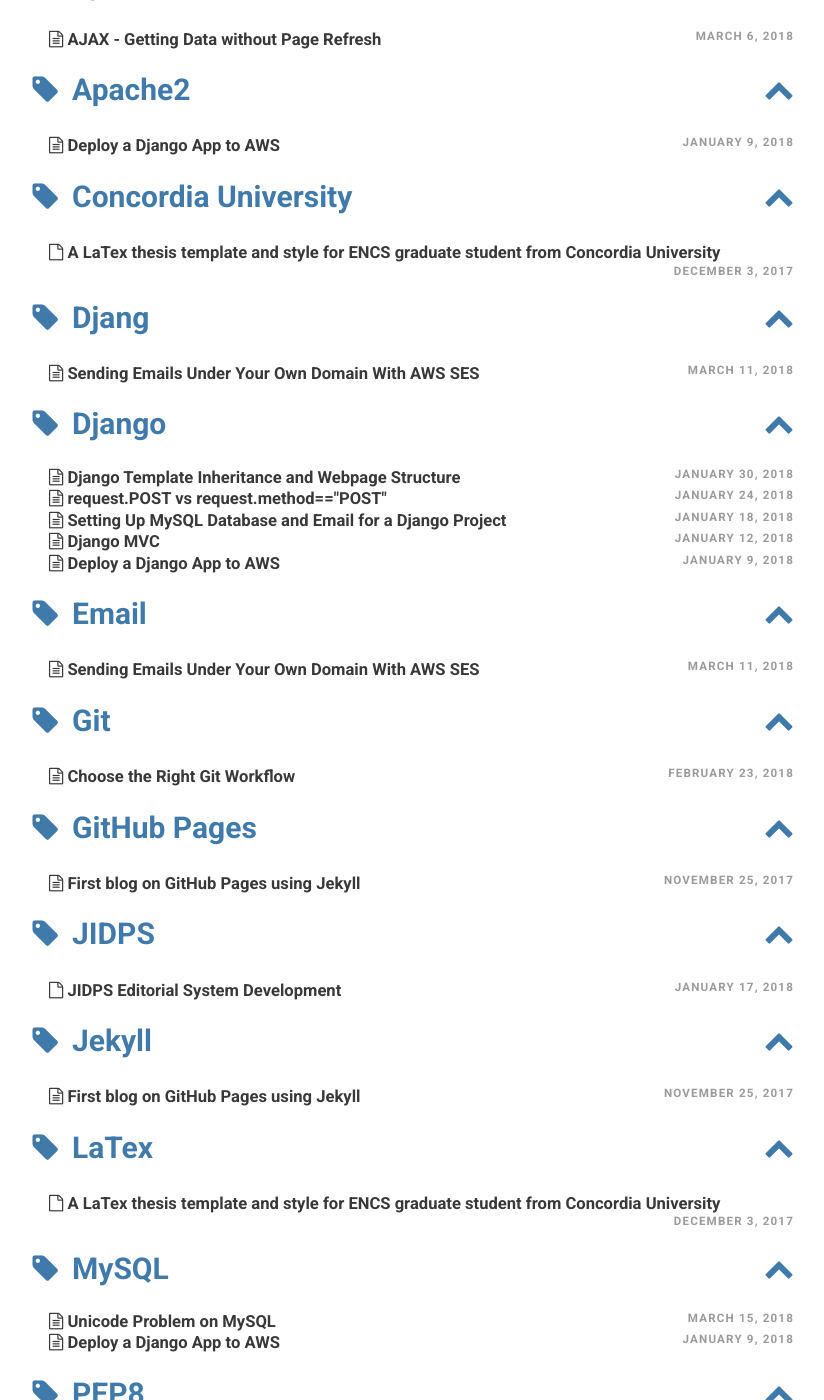
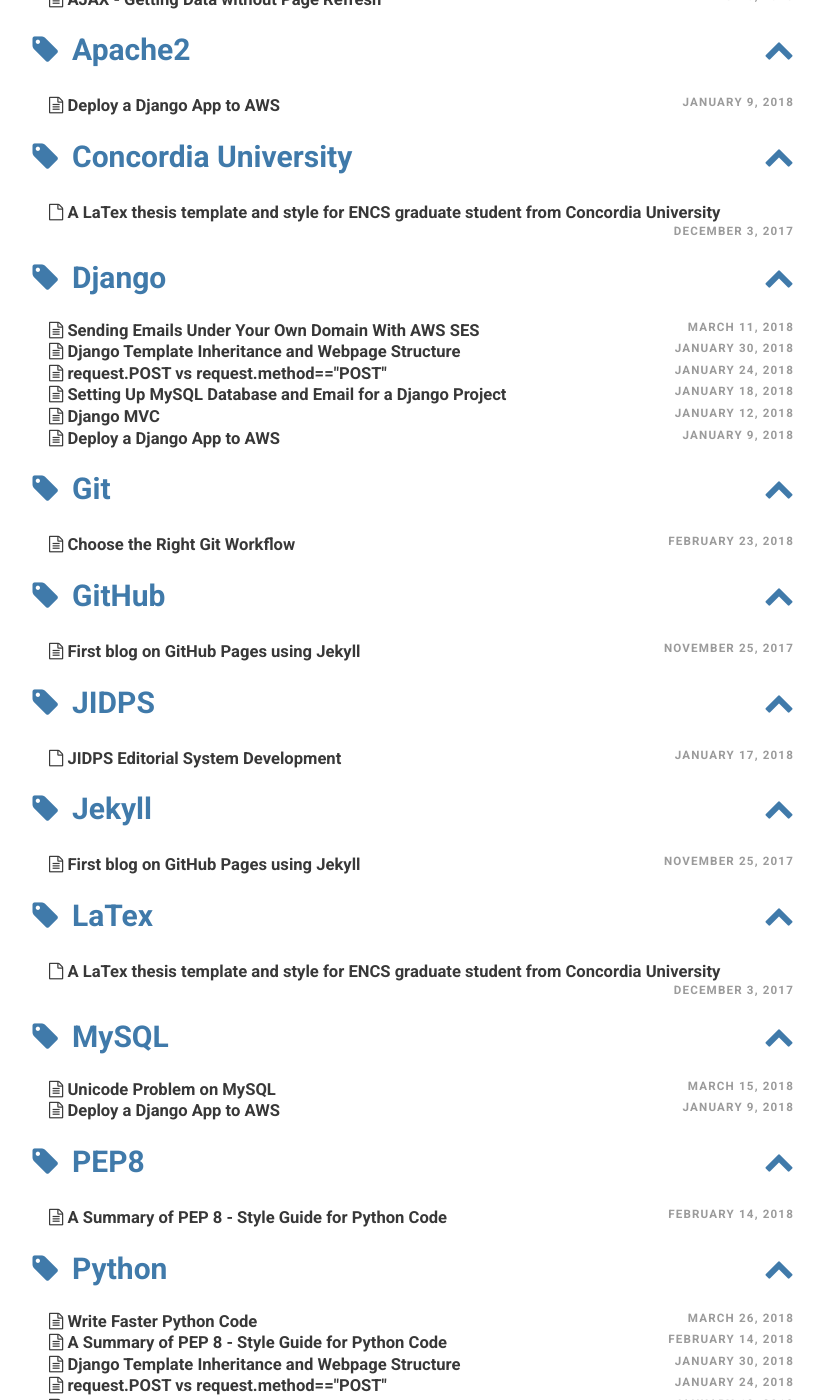
Before and after one commit to Tandysony/blog, a Jekyll site: the page built from pages/tags.html, in a window 1280 px wide and 1400 px high, scrolled down 946 px. Shown: the whole window, without its empty margins (230-1054 px from the left). Built offline with Jekyll 4.4.1, drawn with Linux system fonts in a browser that asks for light colours; some of the changed text lies outside the part shown.

Commit message:
* Fix two tags;

```diff
--- a/_posts/2017-11-25-first-blog-on-github-pages.md
+++ b/_posts/2017-11-25-first-blog-on-github-pages.md
@@ -1,7 +1,7 @@
 ---
 layout: post
 title: First blog on GitHub Pages using Jekyll
-tags: [Jekyll, GitHub Pages, ruby]
+tags: [Jekyll, GitHub]
 ---
 
 ![HTTP in HTTP out](../../../assets/img/fullsize/0001-scrabble-blog.jpeg)
--- a/_posts/2018-03-11-sending-email-under-your-domain-with-ses.md
+++ b/_posts/2018-03-11-sending-email-under-your-domain-with-ses.md
@@ -1,7 +1,7 @@
 ---
 layout: post
 title: Sending Emails Under Your Own Domain With AWS SES
-tags: [Djang, Email, AWS, SES]
+tags: [Django, AWS, SES]
 ---
 
 ## 1. Background
```
